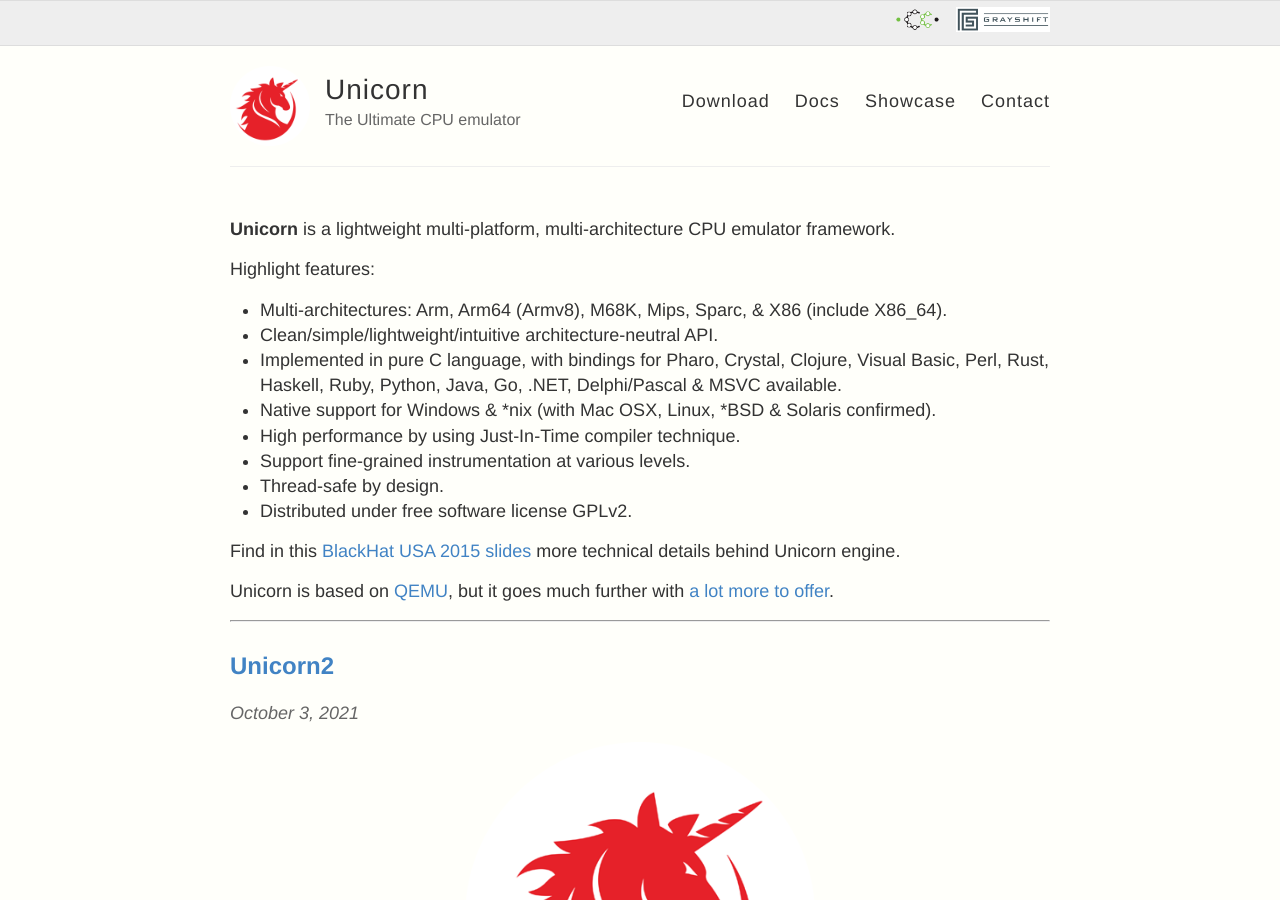
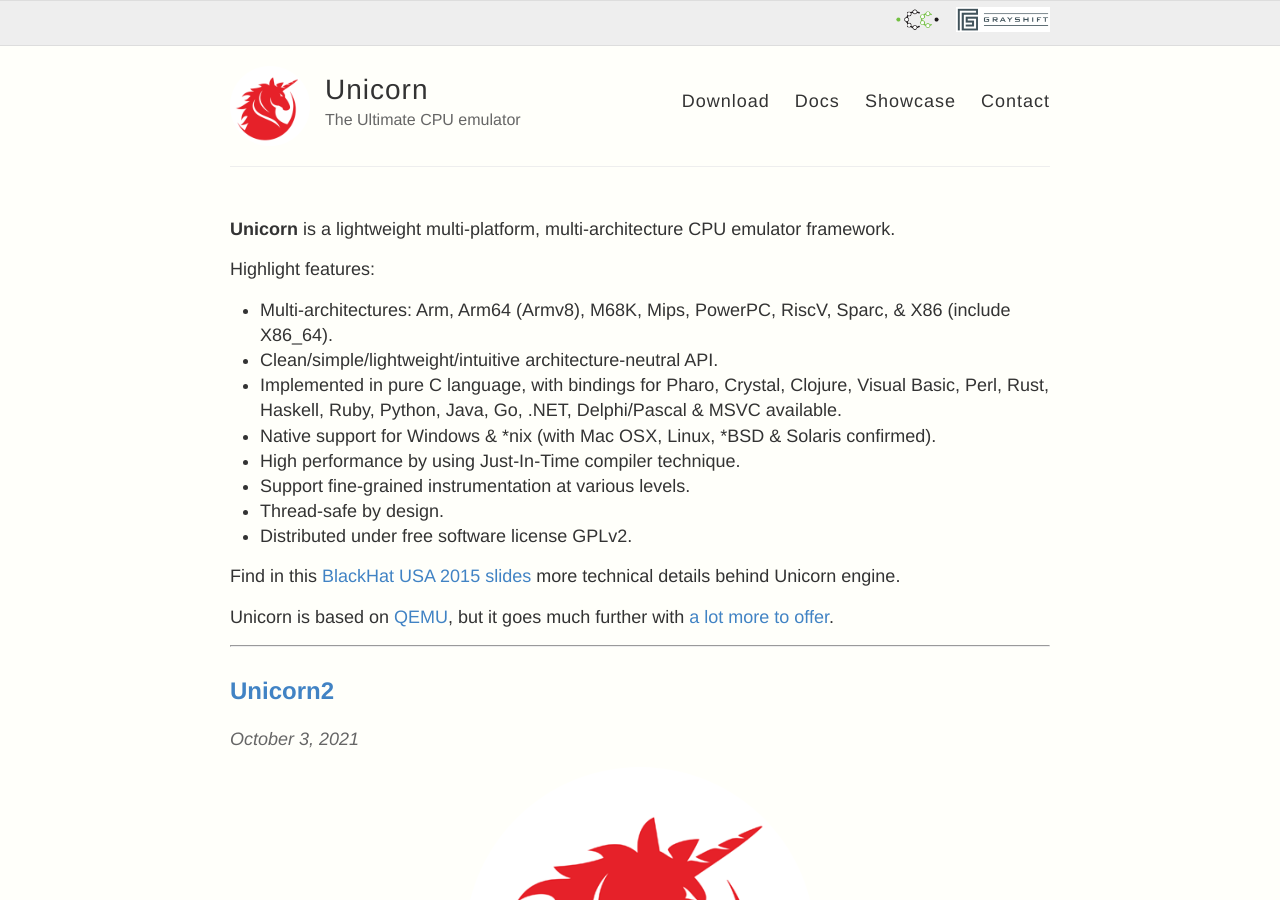
Before and after one commit to unicorn-engine/unicorn-engine.github.io, a Jekyll site: the page built from index.html, in a window 1280 px wide and 900 px high. Built offline with Jekyll 4.4.1, drawn with Linux system fonts in a browser that asks for light colours.

Commit message:
index.html

```diff
--- a/index.html
+++ b/index.html
@@ -8,7 +8,7 @@ layout: default
 Highlight features:
 
 <ul>
-<li>Multi-architectures: Arm, Arm64 (Armv8), M68K, Mips, Sparc, & X86 (include X86_64).</li>
+<li>Multi-architectures: Arm, Arm64 (Armv8), M68K, Mips, PowerPC, RiscV, Sparc, & X86 (include X86_64).</li>
 
 <li>Clean/simple/lightweight/intuitive architecture-neutral API.</li>
 
```
